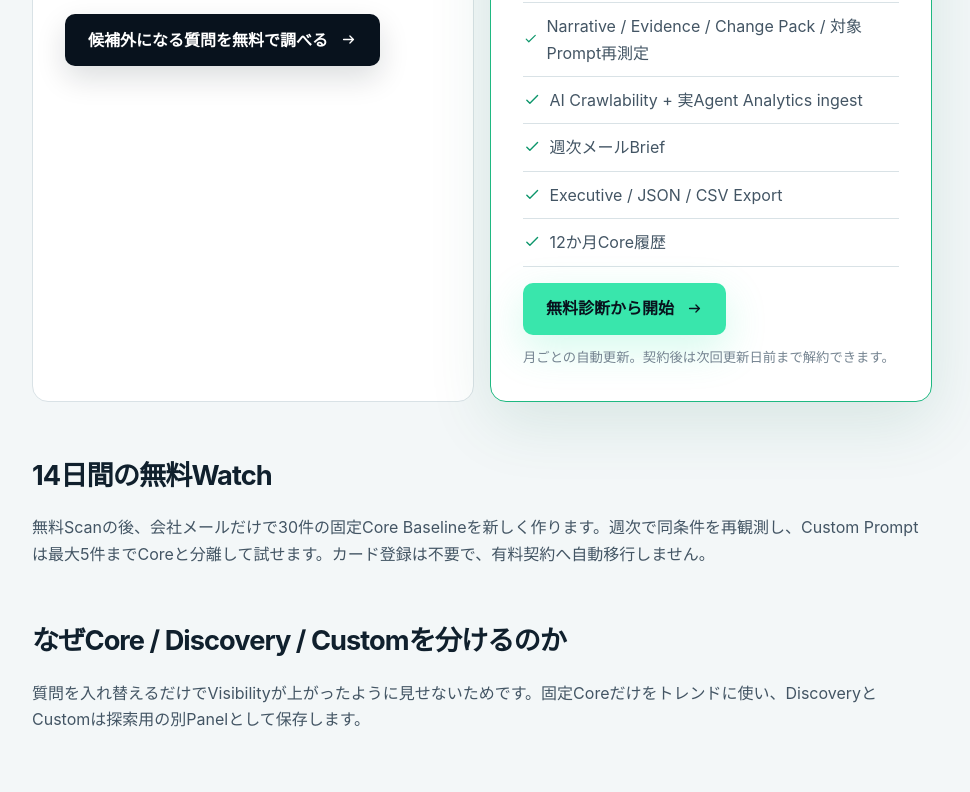
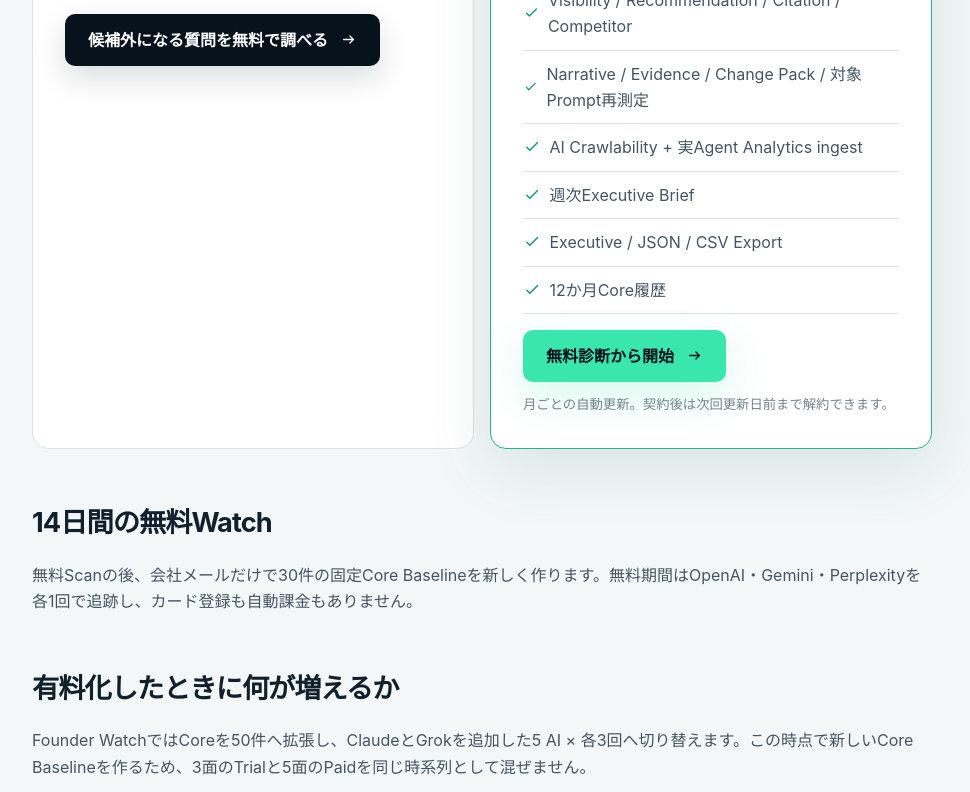
Before and after one commit to salve-de/AIX-next, a Next.js app: page /pricing in a window 1280 px wide. Shown: the part 1160-1952 px from the top of the page, without its empty margins (158-1128 px from the left). Built offline with nearby package versions, Linux system fonts and the light colour scheme; no server answers.

Commit message:
Align pricing with three-surface trial and five-surface paid measurement

```diff
--- a/app/pricing/page.tsx
+++ b/app/pricing/page.tsx
@@ -3,16 +3,17 @@ import { ArrowIcon, CheckIcon } from "@/components/icons";
 import { MarketingShell } from "@/components/marketing-shell";
 
 const free = ["会社URL 1件", "Buyer Prompt 12件", "OpenAI・Gemini・Perplexity", "各1回の方向性診断", "Recommendation / Mention / Citationを分離", "競合・候補外質問・比較材料・最優先Action", "AI Crawlability監査"];
-const paid = ["1ブランド", "固定Core Prompt 50件", "Discovery Prompt 20件", "Custom Prompt 最大25件", "3 AI × 各3回 × 週次", "Visibility / Recommendation / Citation / Competitor", "Narrative / Evidence / Change Pack / 対象Prompt再測定", "AI Crawlability + 実Agent Analytics ingest", "週次メールBrief", "Executive / JSON / CSV Export", "12か月Core履歴"];
+const paid = ["1ブランド", "固定Core Prompt 50件", "Discovery Prompt 20件", "Custom Prompt 最大25件", "OpenAI・Gemini・Perplexity・Claude・Grok", "5 AI × 各3回 × 週次", "Visibility / Recommendation / Citation / Competitor", "Narrative / Evidence / Change Pack / 対象Prompt再測定", "AI Crawlability + 実Agent Analytics ingest", "週次Executive Brief", "Executive / JSON / CSV Export", "12か月Core履歴"];
 
 export default function PricingPage() {
   return <MarketingShell eyebrow="PRICING" title="問題の発見は無料。継続観測と改善ループから有料。" lead="最初に結果を見せ、必要性を確認してから14日間Watchへ進みます。無料Watchから自動課金はされません。">
     <div className="pricing-grid">
       <article><p className="eyebrow">FREE AI BUYER MARKET SCAN</p><h2>¥0</h2><p>URLを入力して、自社がAIの購入候補に入る場面と候補外になる購買質問、その理由、公開サイトの読みやすさまで確認します。</p><ul>{free.map((item) => <li key={item}><CheckIcon />{item}</li>)}</ul><Link className="button button-dark" href="/#scan">候補外になる質問を無料で調べる <ArrowIcon /></Link></article>
-      <article className="featured"><p className="eyebrow">FOUNDER WATCH</p><h2>¥29,800<small> / 月・税別</small></h2><p>AI購買市場を同じCoreで追跡し、新しい機会はDiscovery、固有質問はCustom、実crawler/referralはAgent Analyticsで分離して管理します。</p><ul>{paid.map((item) => <li key={item}><CheckIcon />{item}</li>)}</ul><Link className="button button-accent" href="/#scan">無料診断から開始 <ArrowIcon /></Link><small className="price-note">月ごとの自動更新。契約後は次回更新日前まで解約できます。</small></article>
+      <article className="featured"><p className="eyebrow">FOUNDER WATCH</p><h2>¥29,800<small> / 月・税別</small></h2><p>AI購買市場を固定Coreで追跡し、新しい機会はDiscovery、固有質問はCustom、実crawler/referralはAgent Analyticsで分離して管理します。</p><ul>{paid.map((item) => <li key={item}><CheckIcon />{item}</li>)}</ul><Link className="button button-accent" href="/#scan">無料診断から開始 <ArrowIcon /></Link><small className="price-note">月ごとの自動更新。契約後は次回更新日前まで解約できます。</small></article>
     </div>
-    <h2>14日間の無料Watch</h2><p>無料Scanの後、会社メールだけで30件の固定Core Baselineを新しく作ります。週次で同条件を再観測し、Custom Promptは最大5件までCoreと分離して試せます。カード登録は不要で、有料契約へ自動移行しません。</p>
-    <h2>なぜCore / Discovery / Customを分けるのか</h2><p>質問を入れ替えるだけでVisibilityが上がったように見せないためです。固定Coreだけをトレンドに使い、DiscoveryとCustomは探索用の別Panelとして保存します。</p>
+    <h2>14日間の無料Watch</h2><p>無料Scanの後、会社メールだけで30件の固定Core Baselineを新しく作ります。無料期間はOpenAI・Gemini・Perplexityを各1回で追跡し、カード登録も自動課金もありません。</p>
+    <h2>有料化したときに何が増えるか</h2><p>Founder WatchではCoreを50件へ拡張し、ClaudeとGrokを追加した5 AI × 各3回へ切り替えます。この時点で新しいCore Baselineを作るため、3面のTrialと5面のPaidを同じ時系列として混ぜません。</p>
+    <h2>なぜCore / Discovery / Customを分けるのか</h2><p>質問を入れ替えるだけでVisibilityが上がったように見せないためです。固定Coreだけをトレンドに使い、DiscoveryとCustomは探索用の別Panelとして保存します。測定AI surfaceの構成が変わった場合もPanel versionを変えます。</p>
     <h2>Agent Analyticsについて</h2><p>公開クロールだけから「AI botが来た」「ChatGPTから流入した」と推測しません。実アクセスを見たい場合は、サーバー・CDN・分析基盤からAIXのIngest APIへ認識済みAI crawler / AI referrerイベントを送ります。Raw IPは保存対象にしていません。</p>
     <h2>料金に含まれないもの</h2><p>外部媒体掲載費、広告費、取材費、顧客サイトの大規模改修、法務確認、個別コンサルティングは含みません。AIXはAI上の絶対順位、推薦、Citation、問い合わせ、売上を保証しません。</p>
   </MarketingShell>;
```
